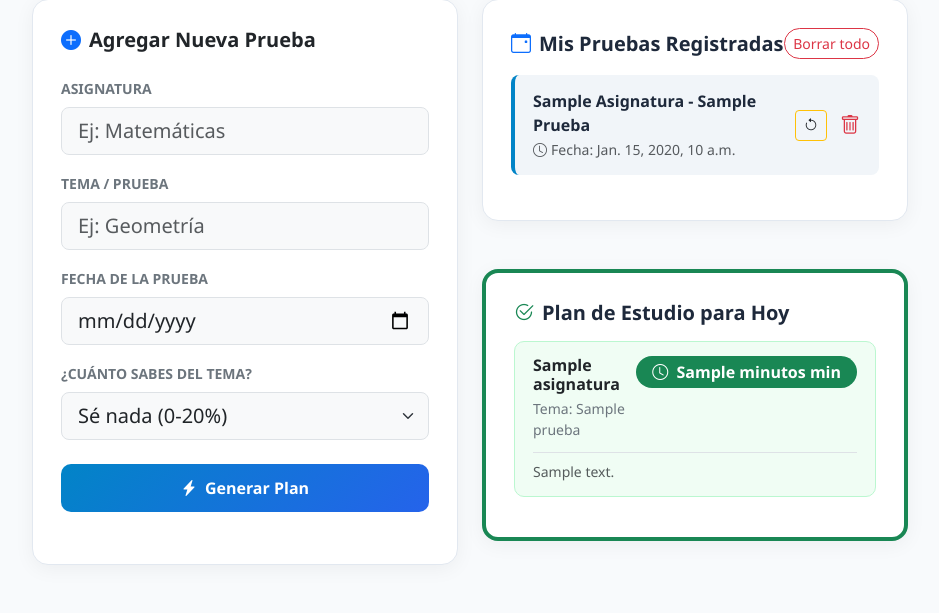
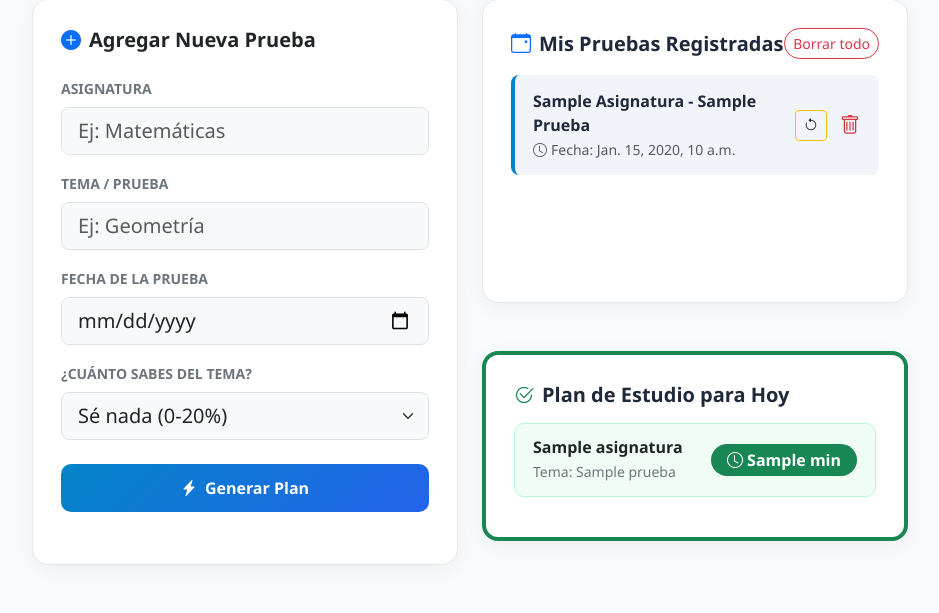
Before and after one commit to cifuentesmarcos1911-bit/proyecto_prueba, a Django app: template inicio/templates/inicio/planificador.html in a window 1280 px wide. Shown: the part 250-863 px from the top of the page, without its empty margins (170-1109 px from the left). Run offline with Django 5.2, Linux system fonts and the light colour scheme; the template is opened without the code that fills it: most values are stand-ins (such as "Sample title", 1, 10 or a date in 2020).

Commit message:
Corregida visualización de minutos en el badge del plan de hoy

```diff
--- a/inicio/templates/inicio/planificador.html
+++ b/inicio/templates/inicio/planificador.html
@@ -95,9 +95,10 @@
                         <label class="form-label text-secondary small fw-bold">¿CUÁNTO SABES DEL TEMA?</label>
                         <select name="nivel" class="form-select form-select-lg bg-light">
                             <option value="1">Sé nada (0-20%)</option>
-                            <option value="2">Sé un poco (20-50%)</option>
-                            <option value="3">Lo domino casi todo (50-80%)</option>
-                            <option value="4">Dominio total (80-100%)</option>
+                            <option value="2">Sé un poco (20-40%)</option>
+                            <option value="3">Medio (40-60%)</option>
+                            <option value="4">Bien (60-80%)</option>
+                            <option value="5">Dominio total (80-100%)</option>
                         </select>
                     </div>
 
@@ -155,37 +156,18 @@
                 {% if sesiones_hoy %}
                     {% for sesion in sesiones_hoy %}
                     <div class="sesion-card">
-                        <div class="d-flex justify-content-between align-items-start">
+                        <div class="d-flex justify-content-between align-items-center">
                             <div>
                                 <h5 class="fw-bold fs-6 text-dark mb-1">
-                                    {% if sesion.evaluacion %}
-                                        {{ sesion.evaluacion.asignatura }}
-                                    {% else %}
-                                        Sesión de Estudio
-                                    {% endif %}
+                                    {{ sesion.evaluacion.asignatura }}
                                 </h5>
-                                {% if sesion.evaluacion %}
-                                    <p class="text-secondary small mb-2">Tema: {{ sesion.evaluacion.prueba }}</p>
-                                {% endif %}
+                                <p class="text-secondary small mb-0">Tema: {{ sesion.evaluacion.prueba }}</p>
                             </div>
+
                             <span class="badge bg-success rounded-pill px-3 py-2 fs-6">
-                                <i class="bi bi-clock me-1"></i>
-                                {% if sesion.minutos %}
-                                    {{ sesion.minutos }} min
-                                {% elif sesion.duracion_minutos %}
-                                    {{ sesion.duracion_minutos }} min
-                                {% elif sesion.duracion %}
-                                    {{ sesion.duracion }} min
-                                {% elif sesion.tiempo %}
-                                    {{ sesion.tiempo }} min
-                                {% else %}
-                                    {{ sesion }}
-                                {% endif %}
+                                <i class="bi bi-clock me-1"></i>{{ sesion.minutos_estimados }} min
                             </span>
                         </div>
-                        {% if sesion.descripcion %}
-                            <p class="small text-muted mb-0 border-top pt-2 mt-1">{{ sesion.descripcion }}</p>
-                        {% endif %}
                     </div>
                     {% endfor %}
                 {% else %}
```
